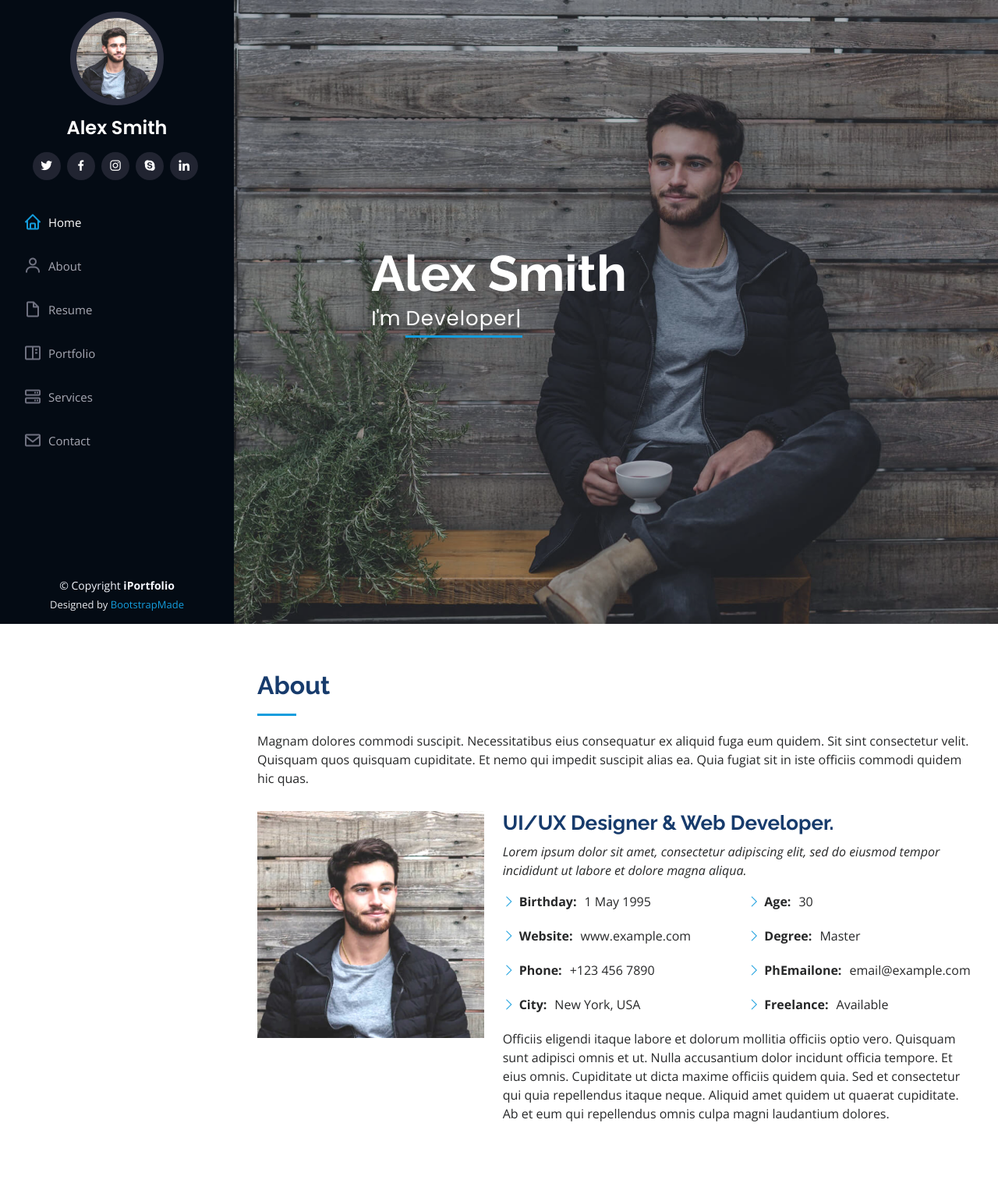
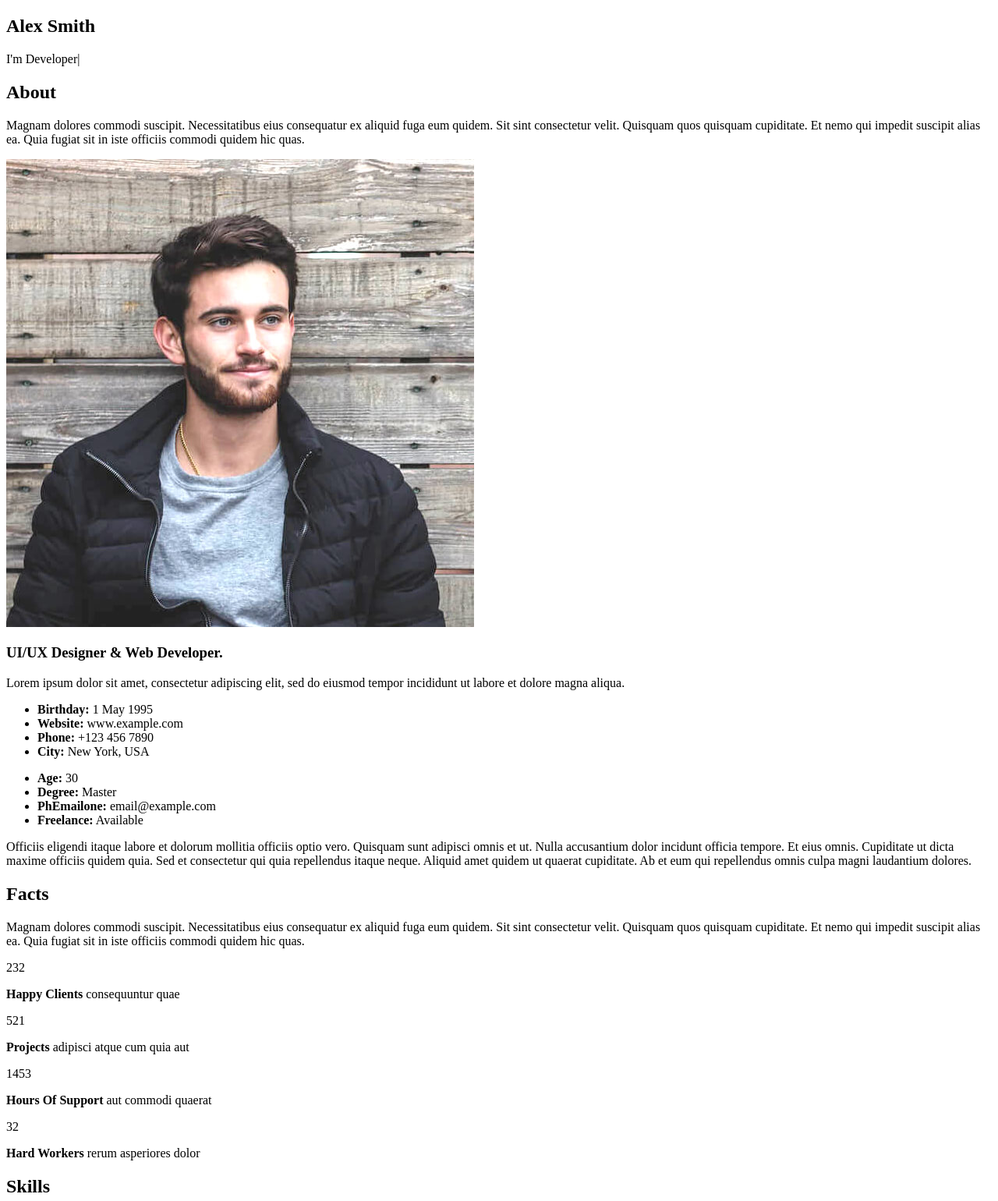
Before and after one commit to Pundit4Real/Porfolio-WebSite, a Django app: template templates/main/index.html in a window 1280 px wide. Shown: the top 1540 px of the page at 78% size. Run offline with Django 5.2, Linux system fonts and the light colour scheme; the template is opened without the code that fills it, so the values that code supplies are empty; some libraries are stand-ins or nearby versions.

Commit message:
work in progress

```diff
--- a/templates/main/base.html
+++ b/templates/main/base.html
@@ -4,8 +4,9 @@
 <head>
    <meta charset="utf-8">
   <meta content="width=device-width, initial-scale=1.0" name="viewport">
+  <!-- the title block  -->
+  <title> {% block tilte %} Portfolio Details - iPortfolio Bootstrap Template{% endblock %}</title>
 
-  <title>Portfolio Details - iPortfolio Bootstrap Template</title>
   <meta content="" name="description">
   <meta content="" name="keywords">
 
@@ -70,7 +71,7 @@
     </div>
   </header><!-- End Header -->
 
-    {% block  %}
+    {% block content %}
 
     {% endblock %}
 
--- a/templates/main/index.html
+++ b/templates/main/index.html
@@ -6,69 +6,10 @@
   <meta content="width=device-width, initial-scale=1.0" name="viewport">
 
   <title>iPortfolio Bootstrap Template - Index</title>
-  <meta content="" name="description">
-  <meta content="" name="keywords">
-
-  <!-- Favicons -->
-  <link href="assets/img/favicon.png" rel="icon">
-  <link href="assets/img/apple-touch-icon.png" rel="apple-touch-icon">
-
-  <!-- Google Fonts -->
-  <link href="https://fonts.googleapis.com/css?family=Open+Sans:300,300i,400,400i,600,600i,700,700i|Raleway:300,300i,400,400i,500,500i,600,600i,700,700i|Poppins:300,300i,400,400i,500,500i,600,600i,700,700i" rel="stylesheet">
-
-  <!-- Vendor CSS Files -->
-  <link href="assets/vendor/aos/aos.css" rel="stylesheet">
-  <link href="assets/vendor/bootstrap/css/bootstrap.min.css" rel="stylesheet">
-  <link href="assets/vendor/bootstrap-icons/bootstrap-icons.css" rel="stylesheet">
-  <link href="assets/vendor/boxicons/css/boxicons.min.css" rel="stylesheet">
-  <link href="assets/vendor/glightbox/css/glightbox.min.css" rel="stylesheet">
-  <link href="assets/vendor/swiper/swiper-bundle.min.css" rel="stylesheet">
-
-  <!-- Template Main CSS File -->
-  <link href="assets/css/style.css" rel="stylesheet">
-
-  <!-- =======================================================
-  * Template Name: iPortfolio
-  * Updated: Nov 17 2023 with Bootstrap v5.3.2
-  * Template URL: https://bootstrapmade.com/iportfolio-bootstrap-portfolio-websites-template/
-  * Author: BootstrapMade.com
-  * License: https://bootstrapmade.com/license/
-  ======================================================== -->
-</head>
 
 <body>
 
-  <!-- ======= Mobile nav toggle button ======= -->
-  <i class="bi bi-list mobile-nav-toggle d-xl-none"></i>
 
-  <!-- ======= Header ======= -->
-  <header id="header">
-    <div class="d-flex flex-column">
-
-      <div class="profile">
-        <img src="assets/img/profile-img.jpg" alt="" class="img-fluid rounded-circle">
-        <h1 class="text-light"><a href="index.html">Alex Smith</a></h1>
-        <div class="social-links mt-3 text-center">
-          <a href="#" class="twitter"><i class="bx bxl-twitter"></i></a>
-          <a href="#" class="facebook"><i class="bx bxl-facebook"></i></a>
-          <a href="#" class="instagram"><i class="bx bxl-instagram"></i></a>
-          <a href="#" class="google-plus"><i class="bx bxl-skype"></i></a>
-          <a href="#" class="linkedin"><i class="bx bxl-linkedin"></i></a>
-        </div>
-      </div>
-
-      <nav id="navbar" class="nav-menu navbar">
-        <ul>
-          <li><a href="#hero" class="nav-link scrollto active"><i class="bx bx-home"></i> <span>Home</span></a></li>
-          <li><a href="#about" class="nav-link scrollto"><i class="bx bx-user"></i> <span>About</span></a></li>
-          <li><a href="#resume" class="nav-link scrollto"><i class="bx bx-file-blank"></i> <span>Resume</span></a></li>
-          <li><a href="#portfolio" class="nav-link scrollto"><i class="bx bx-book-content"></i> <span>Portfolio</span></a></li>
-          <li><a href="#services" class="nav-link scrollto"><i class="bx bx-server"></i> <span>Services</span></a></li>
-          <li><a href="#contact" class="nav-link scrollto"><i class="bx bx-envelope"></i> <span>Contact</span></a></li>
-        </ul>
-      </nav><!-- .nav-menu -->
-    </div>
-  </header><!-- End Header -->
 
   <!-- ======= Hero Section ======= -->
   <section id="hero" class="d-flex flex-column justify-content-center align-items-center">
```
